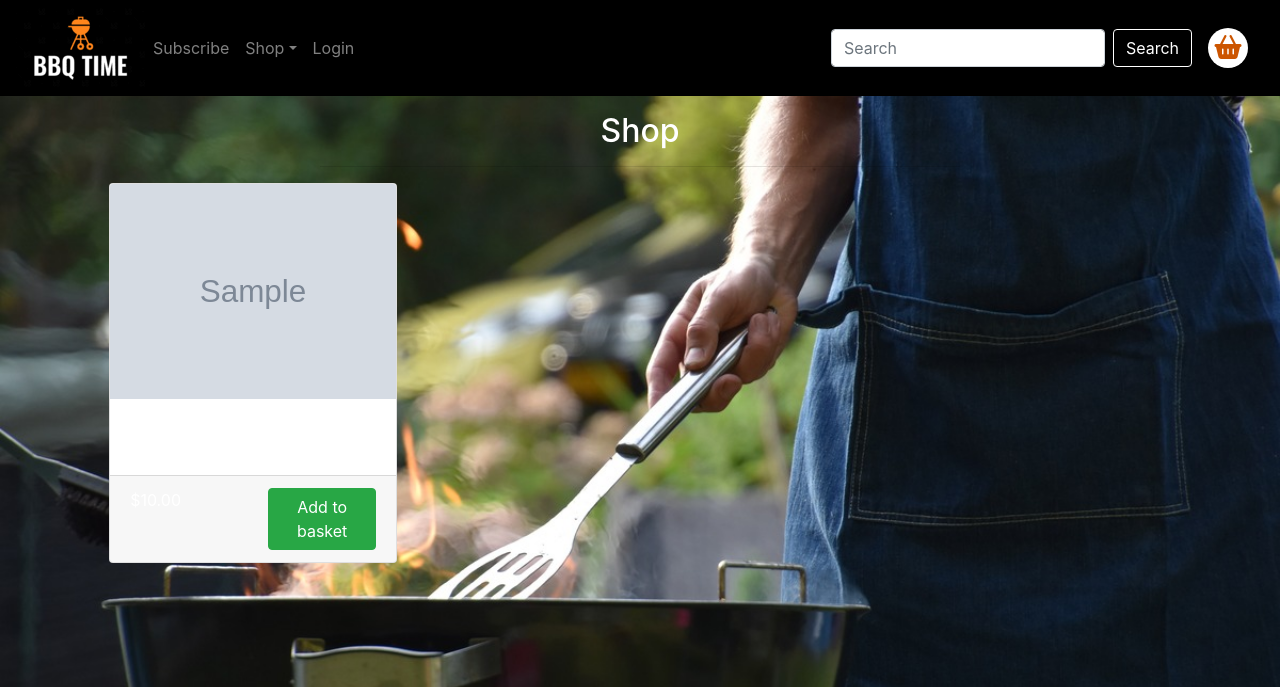
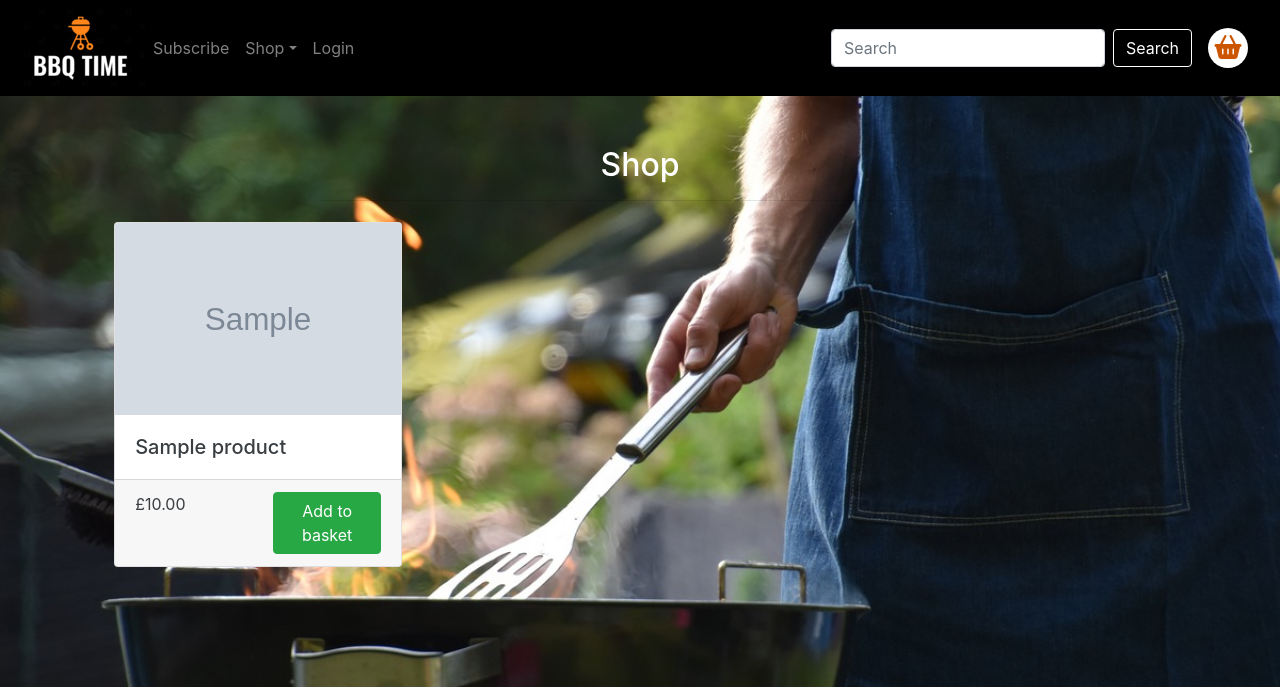
Before and after one commit to clawrence00/bbqtime, a Django app: page /shop/ in a window 1280 px wide. Shown: the top 687 px of the page. Run offline with Django 3.2, Linux system fonts and the light colour scheme; tables that the repository leaves empty hold one stand-in row (values such as "Sample post"); grey boxes marked "Sample" are stand-in pictures; some libraries are stand-ins or nearby versions.

Commit message:
styled shop page

```diff
--- a/shop/templates/shop/shop.html
+++ b/shop/templates/shop/shop.html
@@ -1,4 +1,13 @@
-{% extends "base.html" %} {% load static %} {% block page_header %} {%endblock%}
+{% extends "base.html" %} {% load static %}
+
+{% block page_header %}
+<div class="container header-container">
+    <div class="row">
+        <div class="col"></div>
+    </div>
+</div>
+{% endblock %}
+
 {% block content %}
 <div class="container-fluid">
   <div class="row">
@@ -37,7 +46,7 @@
             <div class="card-footer">
               <div class="row">
                 <div class="col">
-                  <p>${{ product.price }}</p>
+                  <p>£{{ product.price }}</p>
                 </div>
                 <div class="col">
                   <a href="#" class="btn btn-success">Add to basket</a>
@@ -51,3 +60,13 @@
     </div>
   </div>
 </div>
+
+{% block page_footer %}
+
+<div class="container footer-container">
+    <div class="row">
+        <div class="col"></div>
+    </div>
+</div>
+
+{% endblock %}
--- a/static/css/base.css
+++ b/static/css/base.css
@@ -1,6 +1,15 @@
 html {
     height: 100%;
 }
+
+.header-container {
+    padding-top: 130px;
+}
+
+.footer-container {
+    padding-bottom: 164px;
+}
+
 
 /* navbar */
 
@@ -74,6 +83,24 @@ ul.no-bullets {
     text-align: left;
 }
 
+/* --------------------------------------------------------------  Shop css */
+
+.card-img-top {
+    width: 100%;
+    height: 15vw;
+    object-fit: cover;
+}
+
+.card-body {
+    width: 100%;
+    height: 5vw;
+}
+
+.card {
+    color: #383e42;
+    margin: 5px;
+}
+
 /* footer */
 
 .page-footer {
@@ -83,7 +110,7 @@ ul.no-bullets {
     text-align: right;
     padding: 20px;
     font-size: 36px;
-    position: fixed;
+    position: absolute;
     bottom: 0;
 
 }
--- a/templates/base.html
+++ b/templates/base.html
@@ -44,7 +44,7 @@
   </head>
 
   <body>
-    <header class="container-fluid sticky-top">
+    <header class="container-fluid fixed-top">
       <nav class="navbar navbar-expand-lg navbar-dark bg-dark">
         <button
           class="navbar-toggler"
@@ -106,10 +106,9 @@
 
     {% if messages %}
     <div class="message-container"></div>
-    {% endif %} {% block page_header %} {% endblock %} {% block content %}
-    {% endblock %}
+    {% endif %} {% block page_header %} {% endblock %} {% block content %} {% endblock %} {% block page_footer %} {% endblock %}
 
-    <footer>
+    <footer class="fixed-bottom">
       <div class="container-fluid page-footer">
         <div class="col">
           <ul class="list-inline social-links">
```
